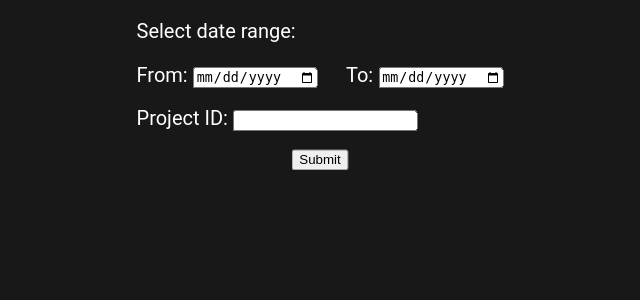
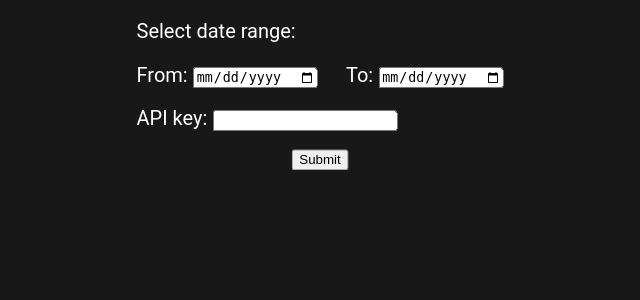
Before and after one commit to roccoho/youtube_wrapped, a Flask app: template templates/api_key.html in a window 1280 px wide. Shown: the part 315-615 px from the top of the page, without its empty margins (320-960 px from the left). Run offline with Flask 2, Linux system fonts and the light colour scheme; the template is opened without the code that fills it: most values are stand-ins (such as "Sample title", 1, 10 or a date in 2020).

Commit message:
Add files via upload

```diff
--- a/templates/api_key.html
+++ b/templates/api_key.html
@@ -13,15 +13,15 @@
         <p class=error><strong>Error:</strong> {{ error }}
         {% endif %}
         <p>Select date range:</p>
-        <form action = "/projectid_date" method = "POST">
+        <form action = "/api_key_date" method = "POST">
             <label for="datefrom">From: </label>
             <input type="date" id="datefrom" name="datefrom"/>
             &nbsp;&nbsp;&nbsp;&nbsp;&nbsp;
             <label for="dateto">To: </label>
             <input type="date" id="dateto" name="dateto"/> <br><br>
 
-            <label for="projectid">Project ID: </label>
-            <input type="text" id="projectid" name="projectid"><br><br>
+            <label for="api_key">API key: </label>
+            <input type="text" id="api_key" name="api_key"><br><br>
             <div id="submit_div">
                 <input type="submit">
             </div>
```
Also changed, not shown: templates/card.html (line endings or trailing spaces).
